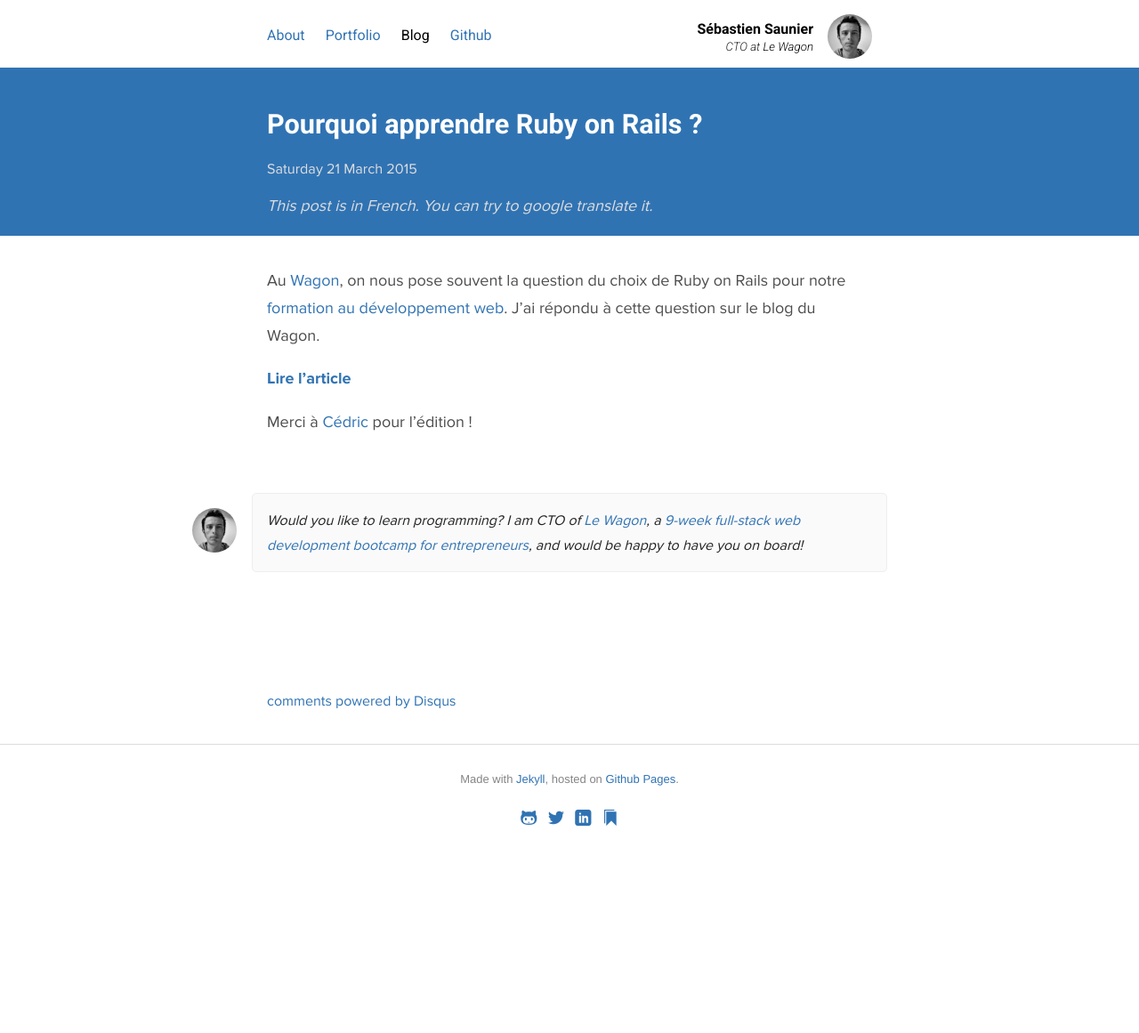
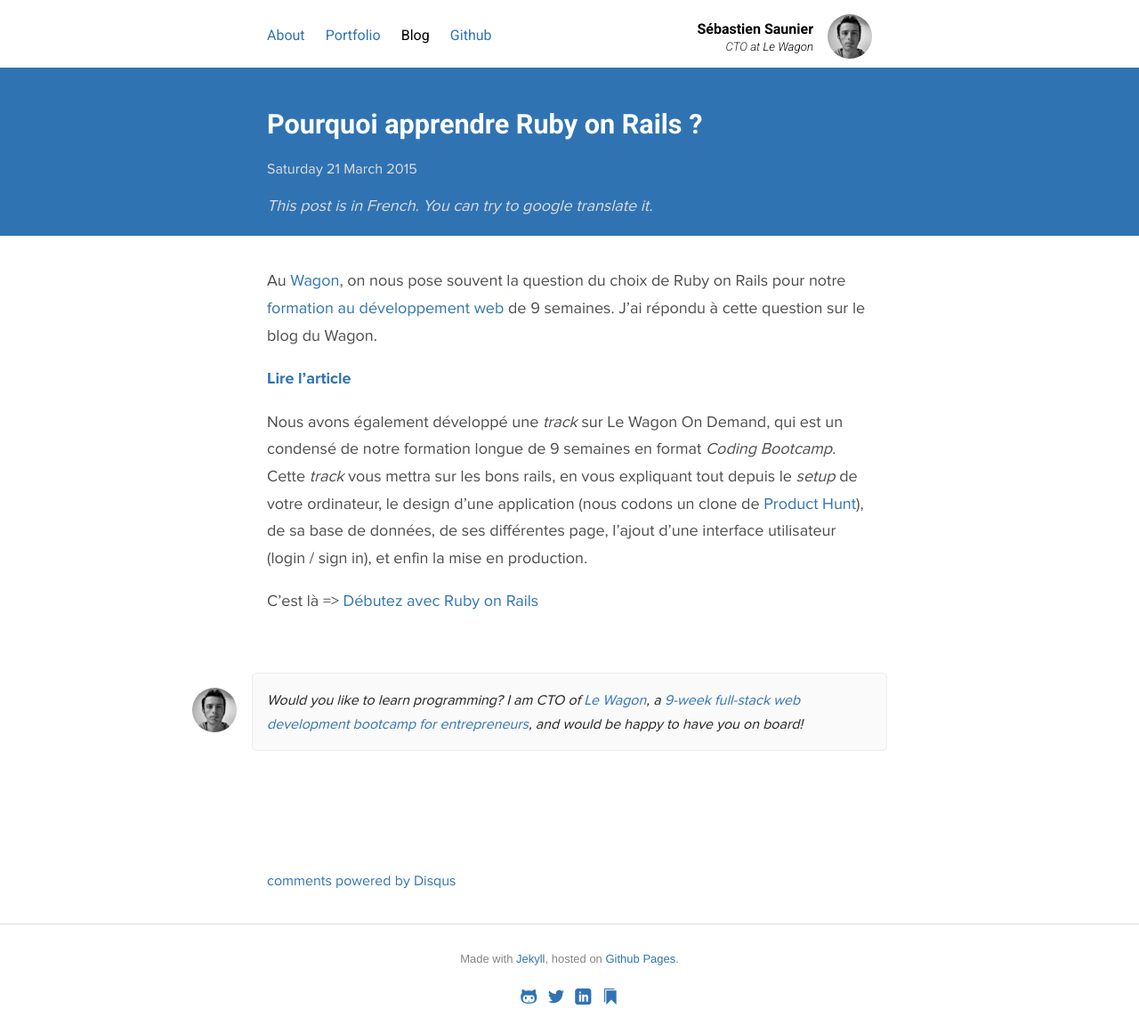
Before and after one commit to ssaunier/ssaunier.github.io, a Jekyll site: the page built from _posts/2015-03-21-pourquoi-apprendre-ruby-on-rails.markdown, in a window 1280 px wide. Shown: the whole page at 89% size. Built offline with Jekyll 4.4.1, drawn with Linux system fonts in a browser that asks for light colours; Markdown is read by kramdown in place of the engine named in the settings; comment, search, counter and statistics services are not loaded; before the commit the page ends 960 px from its top, so only the background shows below that.

Commit message:
Link to Le Wagon On Demand

```diff
--- a/_posts/2015-03-21-pourquoi-apprendre-ruby-on-rails.markdown
+++ b/_posts/2015-03-21-pourquoi-apprendre-ruby-on-rails.markdown
@@ -7,9 +7,16 @@
 ---
 
 Au [Wagon](http://www.lewagon.com/fr), on nous pose souvent la question du choix de Ruby
-on Rails pour notre [formation au développement web](http://www.lewagon.com/fr). J'ai répondu
-à cette question sur le blog du Wagon.
+on Rails pour notre [formation au développement web](http://www.lewagon.com/fr) de 9 semaines. J'ai répondu à cette question sur le blog du Wagon.
 
 [**Lire l'article**](http://www.lewagon.com/blog/pourquoi-apprendre-coder-ruby-on-rails)
 
-Merci à [Cédric](http://twitter.com/cedricmenteau) pour l'édition !
+Nous avons également développé une _track_ sur Le Wagon On Demand, qui est
+un condensé de notre formation longue de 9 semaines en format _Coding Bootcamp_.
+Cette _track_ vous mettra sur les bons rails, en vous expliquant tout depuis
+le _setup_ de votre ordinateur, le design d'une application (nous codons
+un clone de [Product Hunt](http://www.producthunt.com)), de sa base de données,
+de ses différentes page, l'ajout d'une interface utilisateur (login / sign in),
+et enfin la mise en production.
+
+C'est là => [Débutez avec Ruby on Rails](https://ondemand.lewagon.org/tracks/debutez-avec-ruby-on-rails/go)
```
